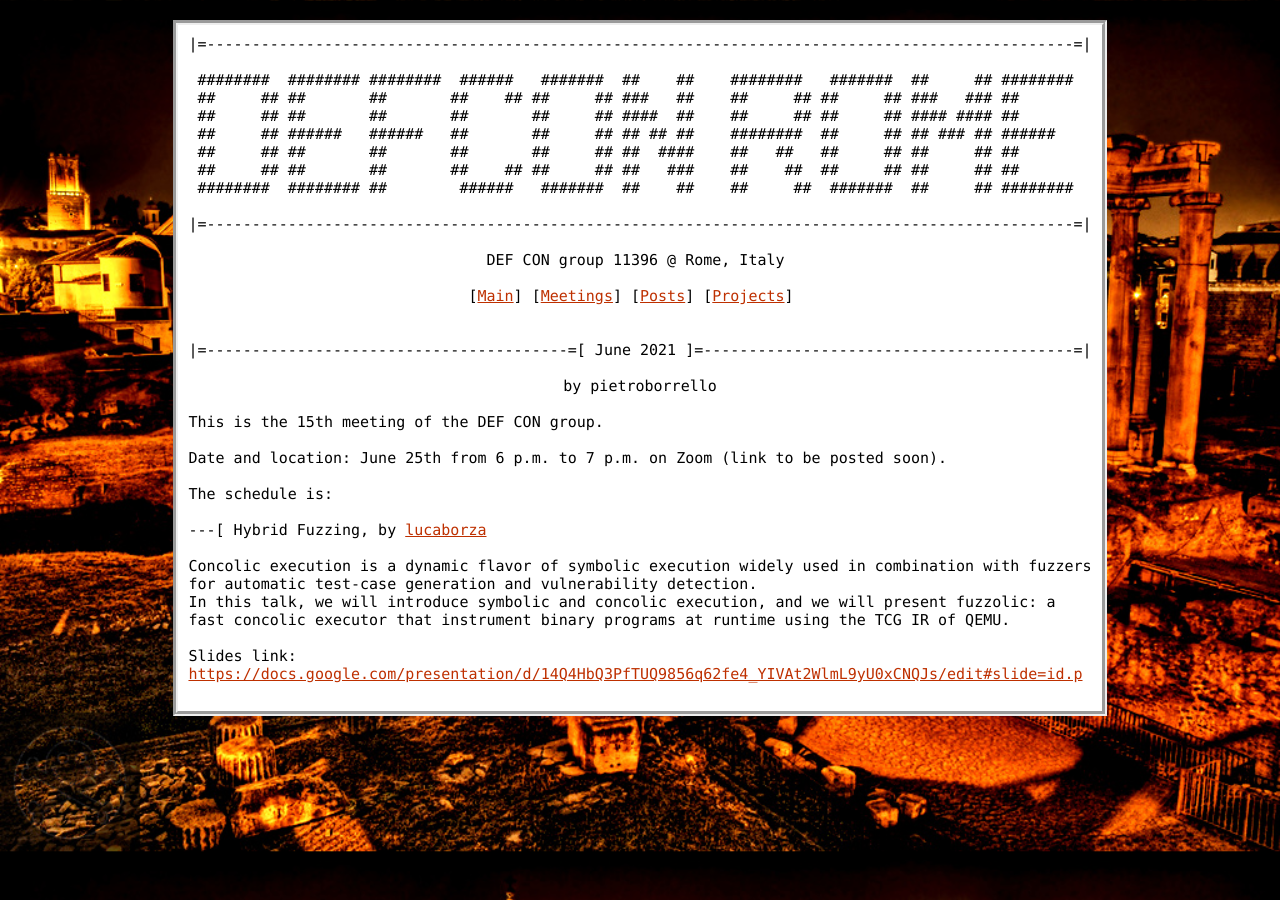
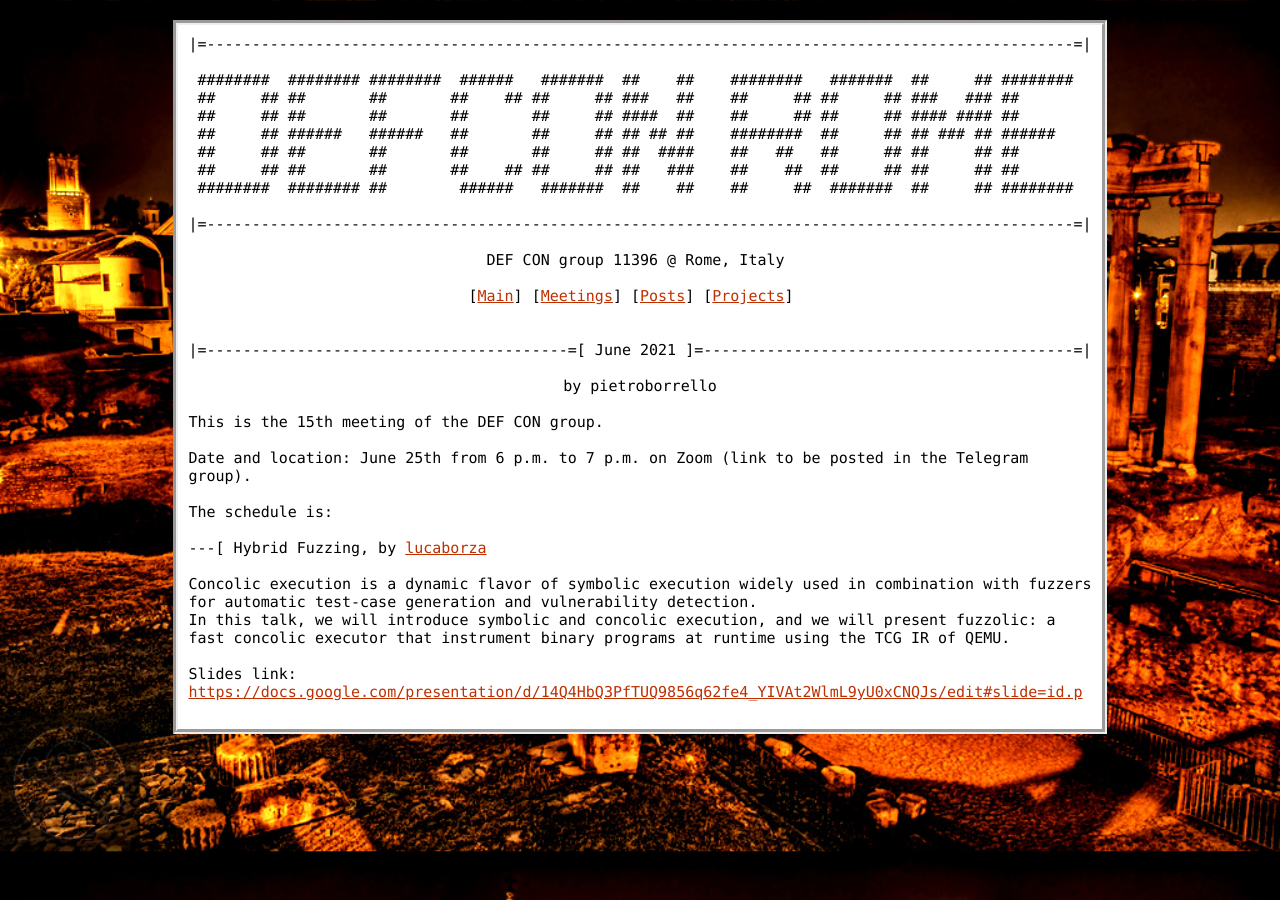
Before and after one commit to DEFCON753/defcon753.github.io, a Jekyll site: the page built from _posts/2021-06-25-meeting-june25.html, in a window 1280 px wide. Built offline with Jekyll 4.4.1, drawn with Linux system fonts in a browser that asks for light colours.

Commit message:
upd link info

```diff
--- a/_posts/2021-05-28-meeting-may28.html
+++ b/_posts/2021-05-28-meeting-may28.html
@@ -8,7 +8,7 @@
 
 This is the 14th meeting of the DEF CON group.
 
-Date and location: May 28th from 6 p.m. to 7 p.m. on Zoom (link to be posted soon).
+Date and location: May 28th from 6 p.m. to 7 p.m. on Zoom (link to be posted in the Telegram group).
 
 The schedule is:
 
--- a/_posts/2021-06-25-meeting-june25.html
+++ b/_posts/2021-06-25-meeting-june25.html
@@ -8,7 +8,7 @@
 
 This is the 15th meeting of the DEF CON group.
 
-Date and location: June 25th from 6 p.m. to 7 p.m. on Zoom (link to be posted soon).
+Date and location: June 25th from 6 p.m. to 7 p.m. on Zoom (link to be posted in the Telegram group).
 
 The schedule is:
 
```
